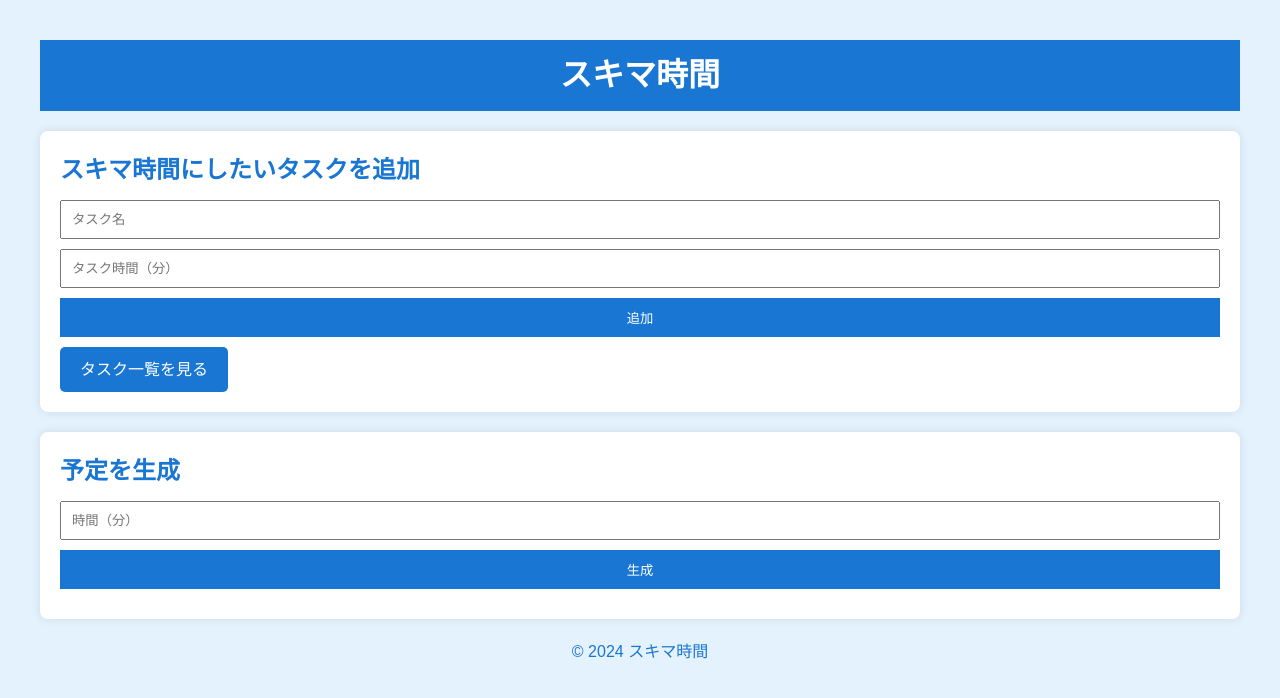
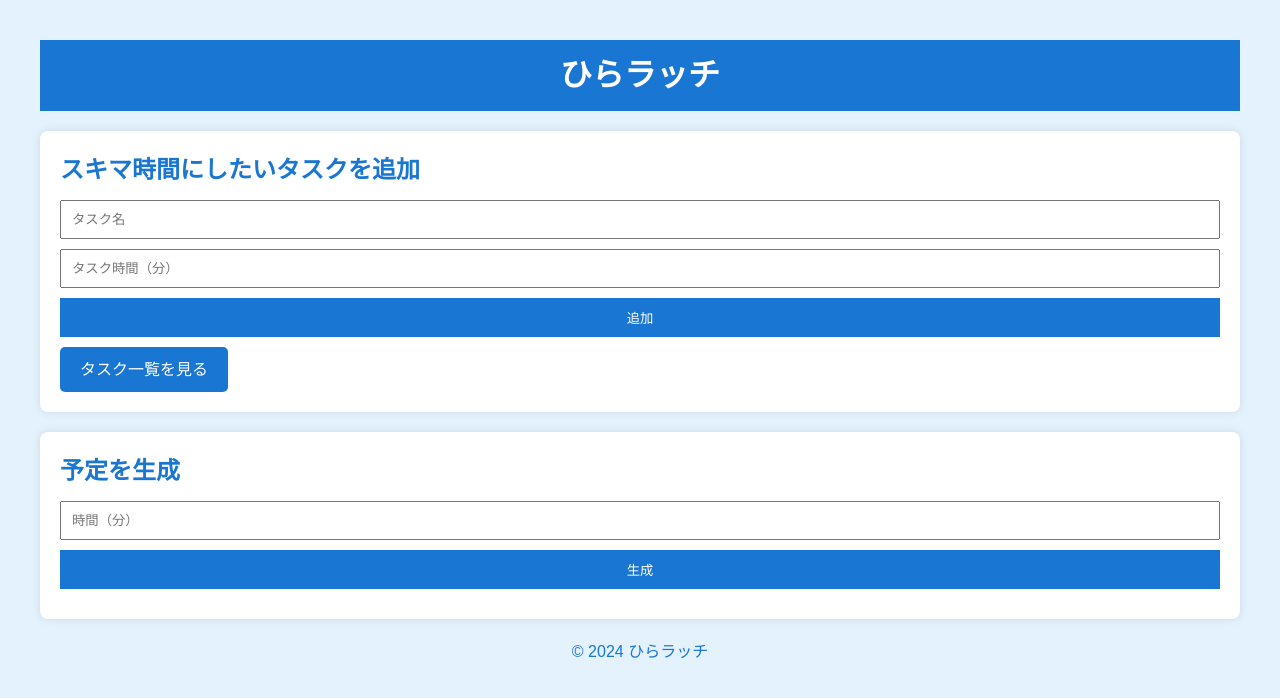
Before and after one commit to yuneko1127/hima-racchi, a Flask app: page / in a window 1280 px wide. Shown: the top 698 px of the page. Run offline with Flask 3, Linux system fonts and the light colour scheme.

Commit message:
change name

```diff
--- a/templates/index.html
+++ b/templates/index.html
@@ -3,12 +3,12 @@
 <head>
     <meta charset="UTF-8">
     <meta name="viewport" content="width=device-width, initial-scale=1.0">
-    <title>Home - スキマ時間</title>
+    <title>Home - ひらラッチ</title>
     <link rel="stylesheet" href="{{ url_for('static', filename='css/style.css') }}">
 </head>
 <body>
     <header>
-        <h1>スキマ時間</h1>
+        <h1>ひらラッチ</h1>
     </header>
     <main>
         <section>
@@ -29,7 +29,7 @@
         </section>
     </main>
     <footer>
-        <p>&copy; 2024 スキマ時間</p>
+        <p>&copy; 2024 ひらラッチ</p>
     </footer>
 </body>
 </html>
--- a/templates/plan.html
+++ b/templates/plan.html
@@ -3,7 +3,7 @@
 <head>
     <meta charset="UTF-8">
     <meta name="viewport" content="width=device-width, initial-scale=1.0">
-    <title>生成された予定- スキマ時間</title>
+    <title>生成された予定- ひらラッチ</title>
     <link rel="stylesheet" href="{{ url_for('static', filename='css/style.css') }}">
 </head>
 <body>
@@ -32,7 +32,7 @@
         </section>
     </main>
     <footer>
-        <p>&copy; 2024 スキマ時間</p>
+        <p>&copy; 2024 ひらラッチ</p>
     </footer>
 </body>
 </html>
--- a/templates/tasks.html
+++ b/templates/tasks.html
@@ -3,7 +3,7 @@
 <head>
     <meta charset="UTF-8">
     <meta name="viewport" content="width=device-width, initial-scale=1.0">
-    <title>タスク一覧 - スキマ時間</title>
+    <title>タスク一覧 - ひらラッチ</title>
     <link rel="stylesheet" href="{{ url_for('static', filename='css/style.css') }}">
 </head>
 <body>
@@ -34,7 +34,7 @@
         </section>
     </main>
     <footer>
-        <p>&copy; 2024 スキマ時間</p>
+        <p>&copy; 2024 ひらラッチ</p>
     </footer>
 </body>
 </html>
```
